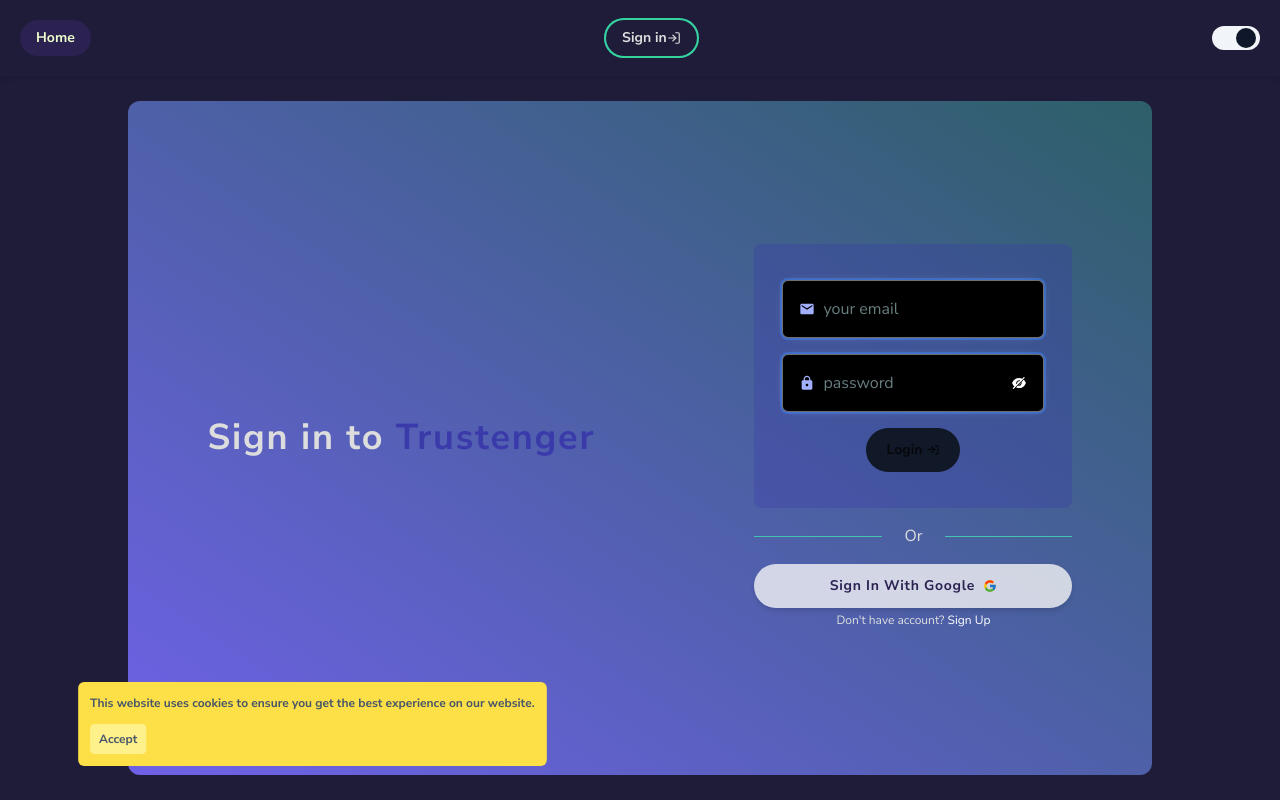
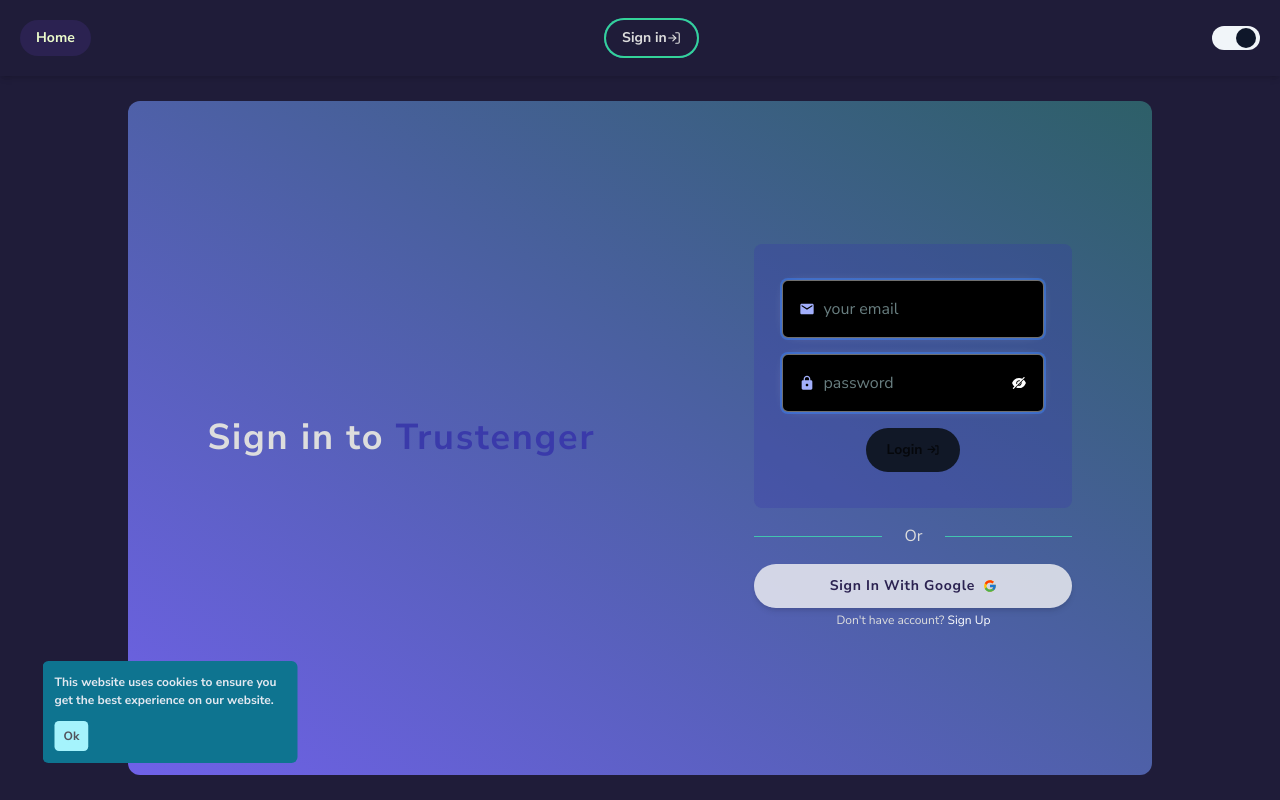
Before and after one commit to turyabiswas233/tb-chat-app, a Next.js app: page /account/login in a window 1280 px wide. Built offline with nearby package versions, Linux system fonts and the light colour scheme; no server answers.

Commit message:
Add files via upload

```diff
--- a/components/getCookie.js
+++ b/components/getCookie.js
@@ -1,6 +1,6 @@
 import React, { useEffect, useState } from "react";
 
-const CookieConfirm = () => {
+const CookieConfirm = ({ theme }) => {
   const [mount, setmount] = useState(false);
   const [show, setshow] = useState(false);
 
@@ -43,7 +43,7 @@ const CookieConfirm = () => {
   if (mount)
     return (
       <div
-        className={`min-w-fit bg-yellow-300 rounded-lg p-4 space-y-4 text-slate-600 font-bold fixed bottom-5 left-0 transition-all z-50 mx-auto scale-75 ${
+        className={`w-[340px] bg-cyan-700 text-slate-200 rounded-lg p-4 space-y-4  font-bold fixed bottom-5 left-0 transition-all z-50 mx-auto scale-75 ${
           show ? "opacity-100" : "opacity-0 bottom-0"
         }`}
       >
@@ -52,10 +52,10 @@ const CookieConfirm = () => {
           website.
         </p>
         <button
-          className="bg-yellow-200 rounded-md text-center px-3 py-2 focus:text-white focus:bg-owner_bg cursor-pointer"
+          className="bg-cyan-200 rounded-md text-center px-3 py-2 text-zinc-600 focus:bg-owner_bg cursor-pointer"
           onClick={() => setshow(false)}
         >
-          Accept
+          Ok
         </button>
       </div>
     );
```
